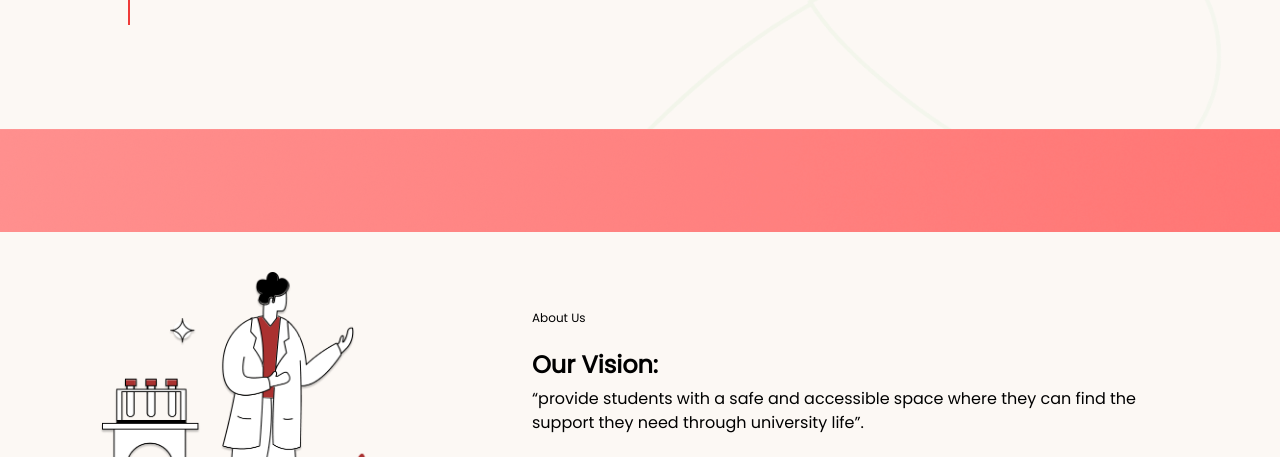
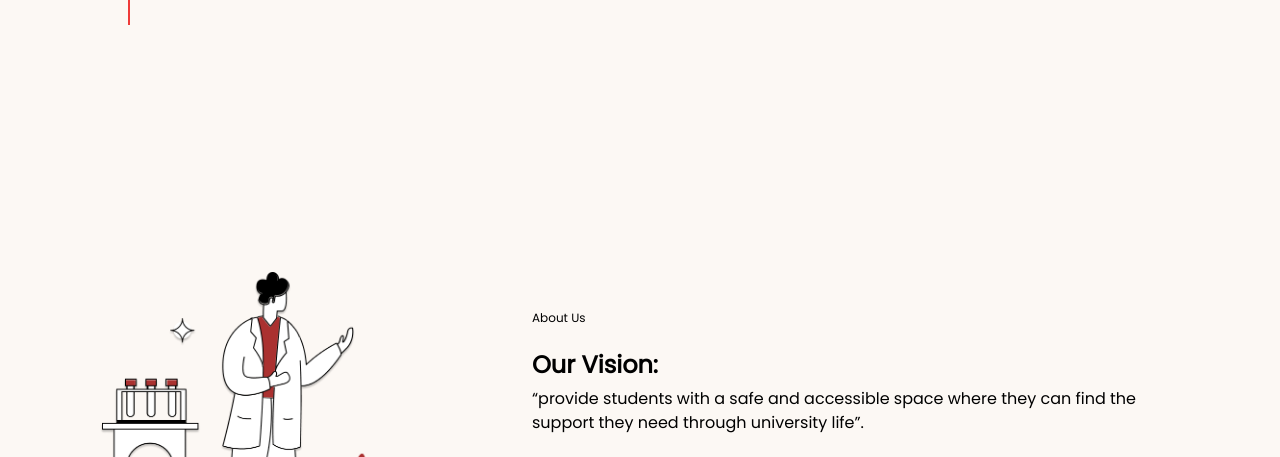
Before and after one commit to jazim-hammad/Campus-Counsel, a website: page about.html in a window 1280 px wide. Shown: the part 335-792 px from the top of the page. Drawn offline with nearby package versions, Linux system fonts and the light colour scheme.

Commit message:
image removed

```diff
--- a/campus.scss
+++ b/campus.scss
@@ -239,7 +239,6 @@ Hero-2 section Start
 
 */
 .hero-section-2 {
-  background-image: url("./Assets/Hero.png");
   background-size: cover;
   background-position: center;
   height: 60vh;
```
Also changed, not shown: campus.css, 1 other file.
